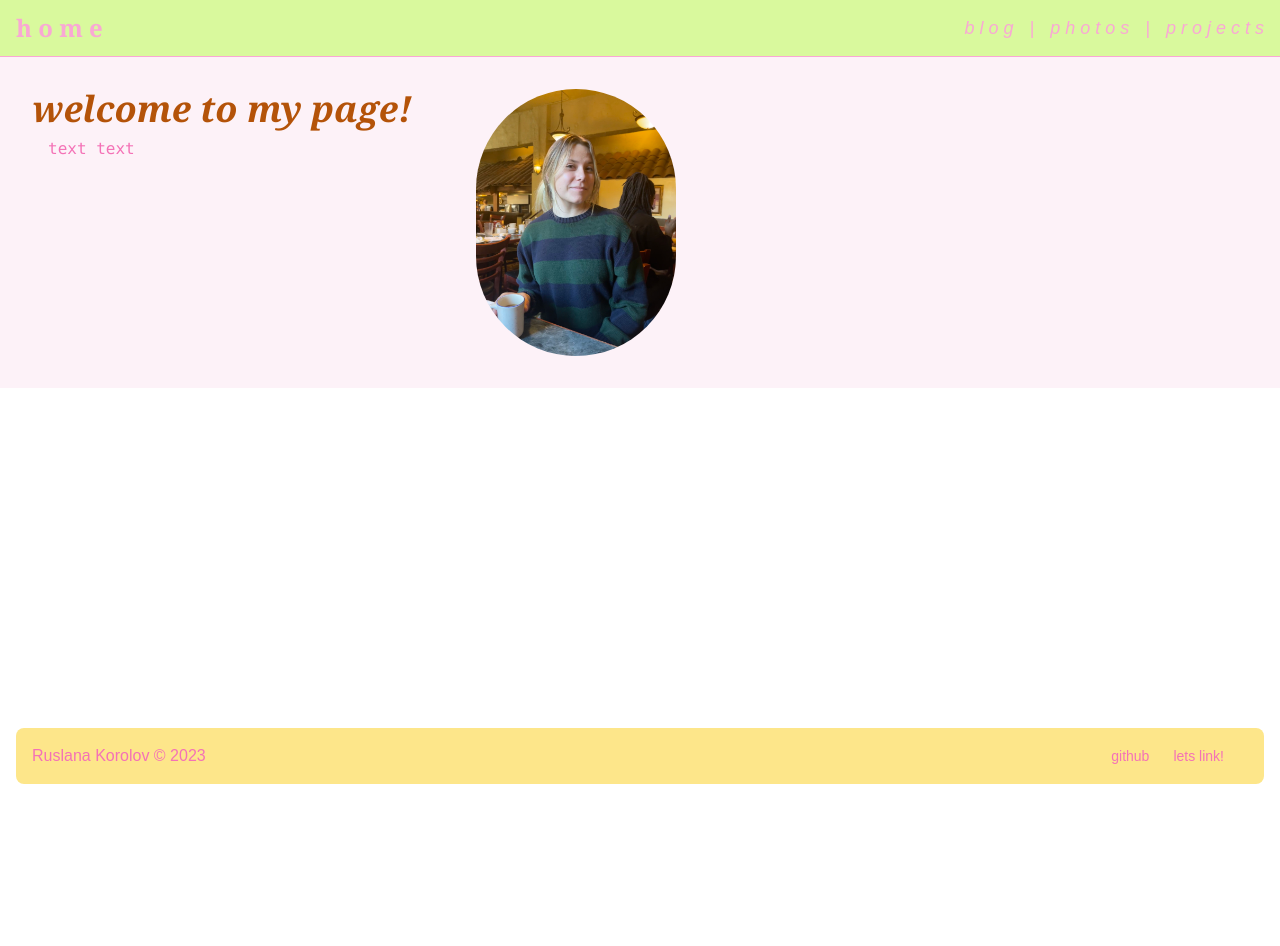
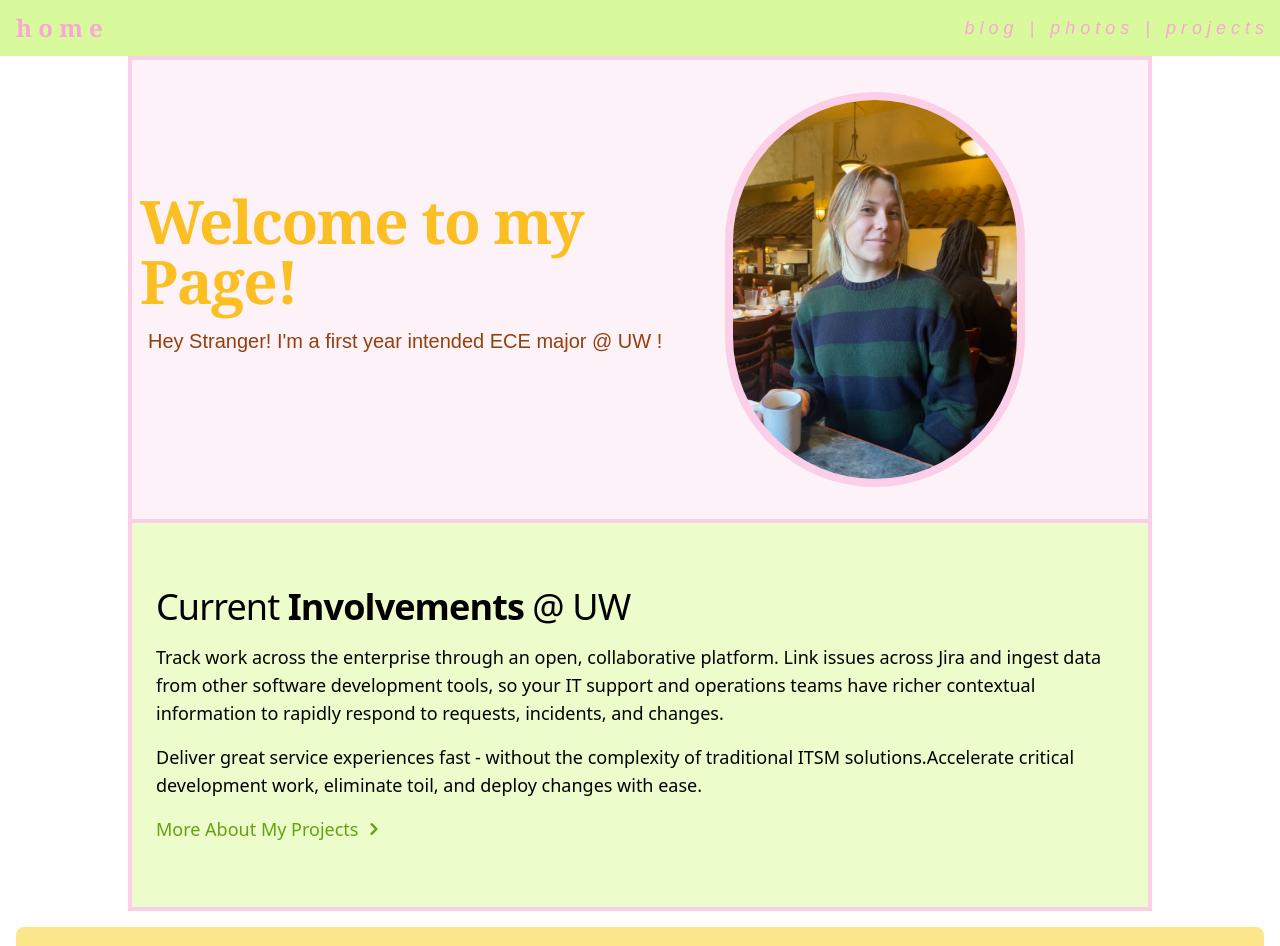
Before and after one commit to rkorolov/Personal-Website, a Next.js app: page / in a window 1280 px wide. Shown: the top 946 px of the page. Before the commit the page ends 800 px from the top, so only its background shows below. Built offline with nearby package versions, Linux system fonts and the light colour scheme; a web font is replaced by a local one.

Commit message:
Working on Home Page

```diff
--- a/app/components/Footer.js
+++ b/app/components/Footer.js
@@ -5,7 +5,7 @@ export default function Footer() {
     const pathname = usePathname();
     if (pathname != "/studio") {
     return (
-      <nav className="bg-secondary-200 rounded-lg shdow m-4 dark:bg-amber-400 place-content-end absolute inset-x-0 bottom-0">
+      <nav className="bg-secondary-200 rounded-lg shdow m-4 dark:bg-amber-400 inset-x-0  bottom-0 font-semibold  ">
         <div className="w-full mx-auto max-w-screen-xl p-4 md:flex md:items-center md:justify-between">
 
         <span>
--- /dev/null
+++ b/app/components/HeroSection.js
@@ -0,0 +1,25 @@
+import Image from "next/image";
+import me from "../icons/IMG_1204.JPG";
+
+
+export default function HeroSection() {
+
+    return (
+
+      <section >
+      <div class="grid max-w-screen-xl  mx-auto lg:gap-8 xl:gap-0 lg:py-8 lg:grid-cols-12 border-b-4 border-pink-200">
+          <div class="mr-auto place-self-center lg:col-span-7">
+              <h1 class="max-w-2xl mb-4 text-4xl font-extrabold font-serif tracking-tight leading-none md:text-5xl xl:text-6xl text-secondary-400 mx-2">Welcome to my Page!</h1>
+
+              <p class="max-w-2xl mb-6 ml-4  text-gray-500 lg:mb-8 md:text-lg lg:text-xl text-secondary-800">Hey Stranger! I'm a first year intended ECE major @ UW !</p>
+
+          </div>
+          <div class="hidden lg:mt-0 lg:col-span-5 lg:flex">
+              <Image class="rounded-full border-pink-200 border-8" src={me} alt="" height={400}/>
+          </div>
+      </div>
+      </section>
+
+
+    );
+}
--- a/app/components/Navbar.js
+++ b/app/components/Navbar.js
@@ -9,7 +9,7 @@ export default function Navbar() {
 
 
     return (
-      <nav className="border-b sticky top-0 bg-primary-200 text-pink-300 border-100 z-10">
+      <nav className=" sticky top-0 bg-primary-200 text-pink-300 border-100 z-10">
         <div className="h-14 max-w-7xl p-4 mx-auto flex items-center justify-between">
           <Link href="/" className="font-semibold font-serif text-2xl md:hover:text-secondary-400">
             h o m e
--- a/app/layout.js
+++ b/app/layout.js
@@ -15,7 +15,7 @@ export default function RootLayout({ children }) {
     <html lang="en">
       <body className={inter.className}>
         <Navbar />
-        <Footer />
+
 
         {children}
         </body>
--- a/app/page.js
+++ b/app/page.js
@@ -4,19 +4,36 @@ import { FilledButton } from "./components/Buttons";
 import Container from "./components/Container";
 import imgAsset from "./icons/linkedin.ico";
 import me from "./icons/IMG_1204.JPG";
+import Footer from "./components/Footer";
+import HeroSection from "./components/HeroSection";
+import Link from "next/link";
 
 export default function Home() {
   return (
-    <div class="flex flex-row flex-wrap bg-pink-50">
-      <div className="p-8">
-        <SectionHeader title="welcome to my page!" text="text text"  />
-      </div>
+    <div>
+      <div class="bg-pink-50 bg-cover border-4 border-pink-200 mx-32 ">
+      <HeroSection />
+      <section class="bg-primary-100">
+        <div class="py-8 px-4 mx-auto max-w-screen-xl lg:py-16 lg:px-6">
+            <div class="max-w-screen-lg text-gray-500 sm:text-lg dark:text-gray-400 font-sans">
+                <h2 class="mb-4 text-4xl tracking-tight  text-gray-900 dark:text-white">Current
+                <span class="font-extrabold"> Involvements</span> @ UW</h2>
+                <p class="mb-4 font-light">Track work across the enterprise through an open, collaborative platform. Link issues across Jira and ingest data from other software development tools, so your IT support and operations teams have richer contextual information to rapidly respond to requests, incidents, and changes.</p>
+                <p class="mb-4 font-medium">Deliver great service experiences fast - without the complexity of traditional ITSM solutions.Accelerate critical development work, eliminate toil, and deploy changes with ease.</p>
+                <Link href="/projects" class="inline-flex items-center font-medium text-primary-600 hover:text-primary-800 dark:text-primary-500 dark:hover:text-primary-700">
+                    More About My Projects
+                    <svg class="ml-1 w-6 h-6" fill="currentColor" viewBox="0 0 20 20" xmlns="http://www.w3.org/2000/svg"><path fill-rule="evenodd" d="M7.293 14.707a1 1 0 010-1.414L10.586 10 7.293 6.707a1 1 0 011.414-1.414l4 4a1 1 0 010 1.414l-4 4a1 1 0 01-1.414 0z" clip-rule="evenodd"></path></svg>
+                </Link>
+            </div>
+        </div>
+      </section>
+    </div>
 
-      <div className="p-8 right-0">
-        <Image class="rounded-full m-auto" src={me} alt="" width={200} height={200}/>
-      </div>
+    <Footer />
+    </div>
 
-    </div>
+
+
 
 
 
--- a/sanity/schema/index.js
+++ b/sanity/schema/index.js
@@ -1,5 +1,8 @@
 import blogPost from "./documents/blogPost";
 import photo from "./documents/photo";
+
+
+
 
 export const schema = {
   types: [photo, blogPost],
```
